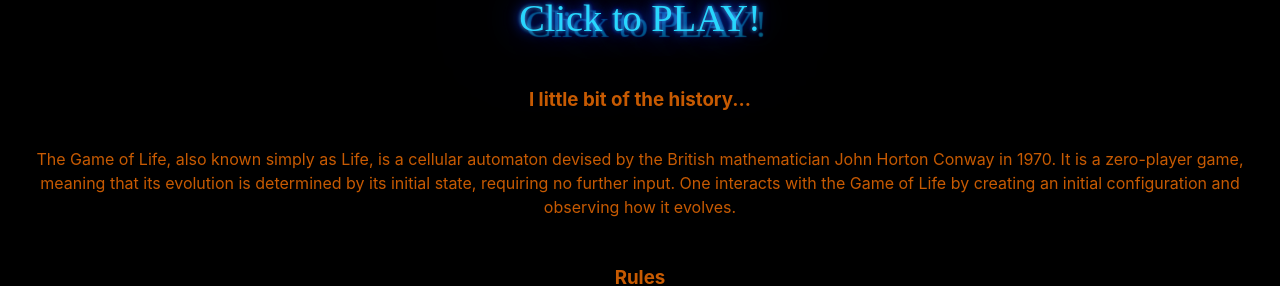
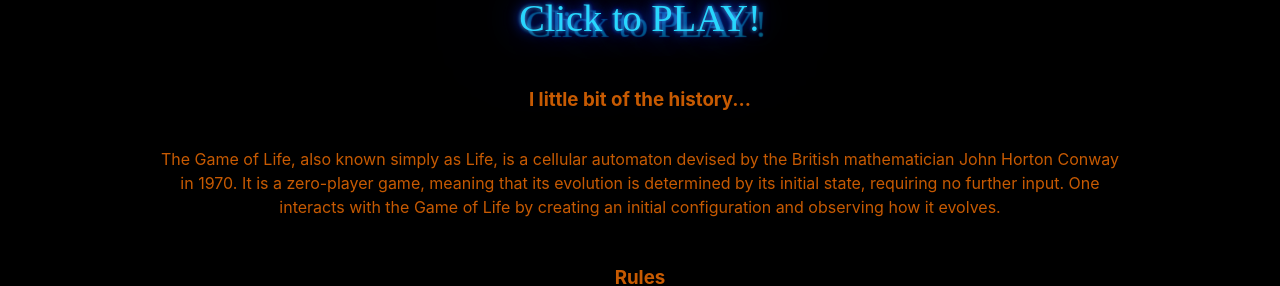
Before and after one commit to nataliastewart/Cellular_Automata, a React (Create React App) app in the folder game-of-life/: page / in a window 1280 px wide. Shown: the part 371-657 px from the top of the page. Built offline with nearby package versions, Linux system fonts and the light colour scheme; a web font is replaced by a local one.

Commit message:
Added margin to history container

```diff
--- a/game-of-life/src/styling/Home.css
+++ b/game-of-life/src/styling/Home.css
@@ -25,6 +25,8 @@
   box-sizing: border-box;
   height: 10%;
   margin-bottom: 1%;
+  margin-left: 10%;
+  margin-right: 10%;
   color: rgb(199, 90, 2);
 }
 
```
